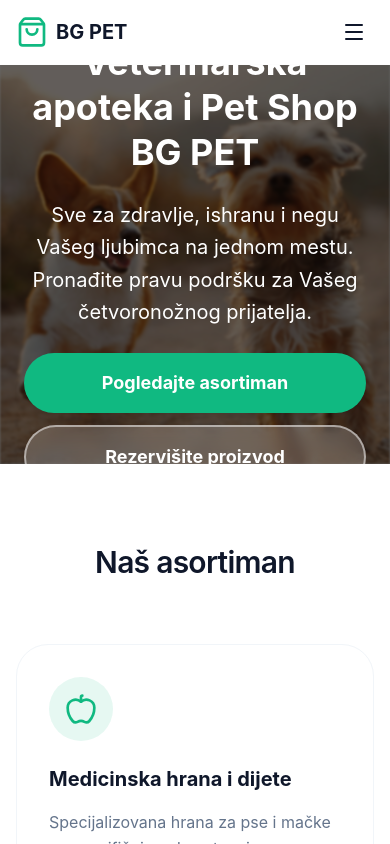
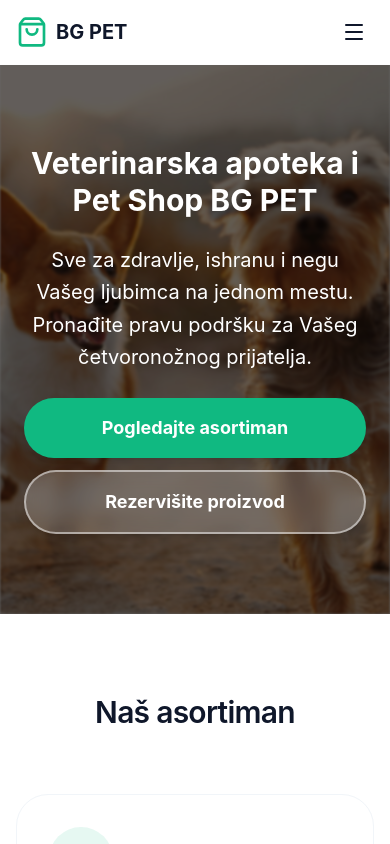
Before and after one commit to pavle-vibe-dev/veterinar-vibe, a Next.js app: page / in a window 390 px wide. Shown: the top 844 px of the page. Built offline with nearby package versions, Linux system fonts and the light colour scheme.

Commit message:
update hero sec

```diff
--- a/app/page.tsx
+++ b/app/page.tsx
@@ -8,7 +8,7 @@ import TrustSection from "../components/TrustSection"
 function Home() {
   return (
     <div className="w-full max-w-full overflow-x-hidden">
-      <section className="relative h-[400px] md:h-[85vh] overflow-hidden">
+      <section className="relative min-h-[550px] md:h-[85vh] overflow-hidden">
         <div
           className="absolute inset-0 w-full h-full bg-cover bg-center bg-no-repeat blur-[1px]"
           style={{
@@ -17,7 +17,7 @@ function Home() {
         />
         <div className="absolute inset-0 bg-black/60 md:bg-black/50" />
         <div className="absolute inset-0 flex items-center justify-center z-10 overflow-x-hidden">
-          <div className="max-w-7xl mx-auto px-6 md:px-6 lg:px-20 text-center py-4">
+          <div className="max-w-7xl mx-auto px-6 md:px-6 lg:px-20 text-center py-10">
             <motion.div
               className="space-y-6 text-white"
               initial={{ opacity: 0, y: 50 }}
@@ -25,7 +25,7 @@ function Home() {
               transition={{ duration: 0.8, ease: "easeOut" }}
             >
               <motion.h1
-                className="text-4xl md:text-5xl lg:text-7xl font-bold leading-tight mb-6"
+                className="text-3xl md:text-5xl lg:text-7xl font-bold leading-tight mb-6"
                 initial={{ opacity: 0, y: 50 }}
                 animate={{ opacity: 1, y: 0 }}
                 transition={{ duration: 0.8, delay: 0.2 }}
```
